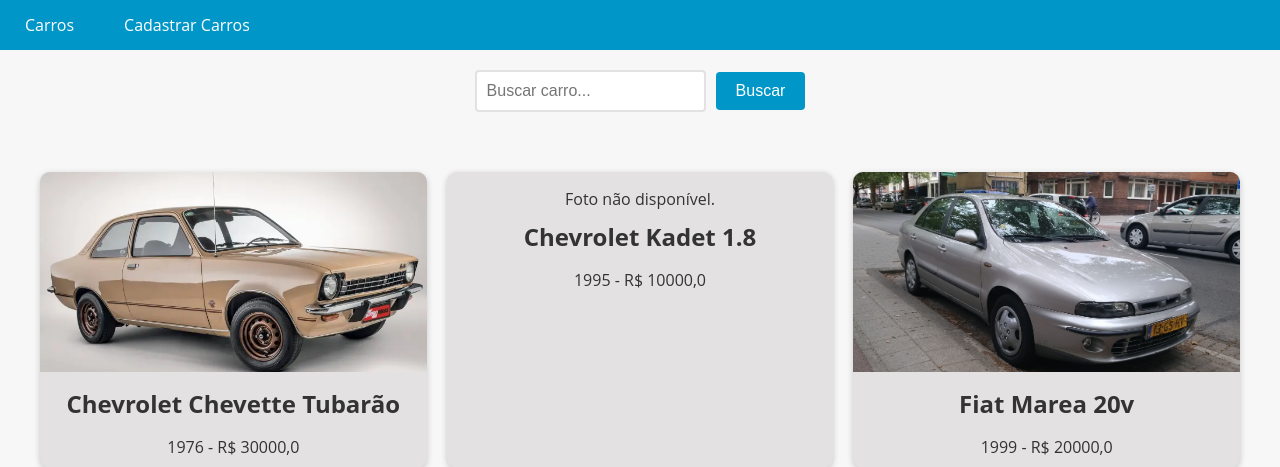
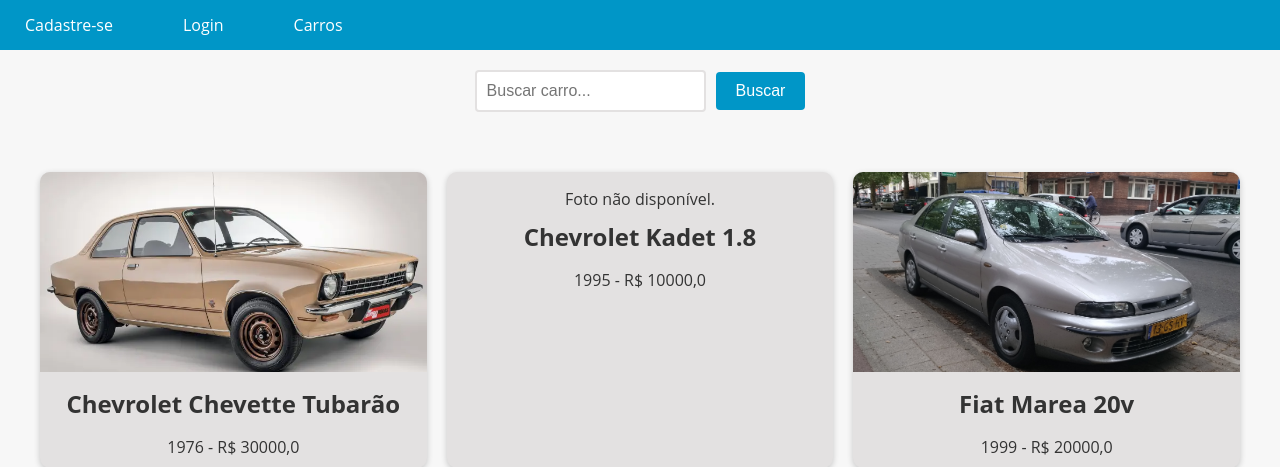
Before and after one commit to joaovictorgcu/projeto_django_fds, a Django app: page /carros/ in a window 1280 px wide. Shown: the top 467 px of the page. Run offline with Django 5.2, Linux system fonts and the light colour scheme; data comes from the database, SQL or seed files in the repository; both versions use the stored data as it was after the commit.

Commit message:
Ajustando o menu de opções.

```diff
--- a/Projeto_FDS/templates/base.html
+++ b/Projeto_FDS/templates/base.html
@@ -72,8 +72,19 @@
   <header>
     <nav>
       <ul>
-        <li><a href="{% url 'cars_list' %}">Carros</a></li>
-        <li><a href="{% url 'new_car' %}">Cadastrar Carros</a></li>
+            {% if user.is_authenticated %}
+            <li> Olá, {{ user.username }} </li>
+            <li><a href="{% url 'new_car' %}">Cadastrar Carros</a></li>
+            {% endif    %}
+            {% if not user.is_authenticated %}
+            <li><a href="{% url 'register' %}">Cadastre-se</a><li>
+            <li><a href="{% url 'login' %}">Login</a><li>
+            {% endif %}
+            <li><a href="{% url 'cars_list' %}">Carros</a></li>
+
+            {% if user.is_authenticated %}
+            <li><a href="{% url 'logout' %}">Sair</a><li>
+            {% endif    %}
       </ul>
     </nav>
   </header>
```
Also changed, not shown: db.sqlite3.
